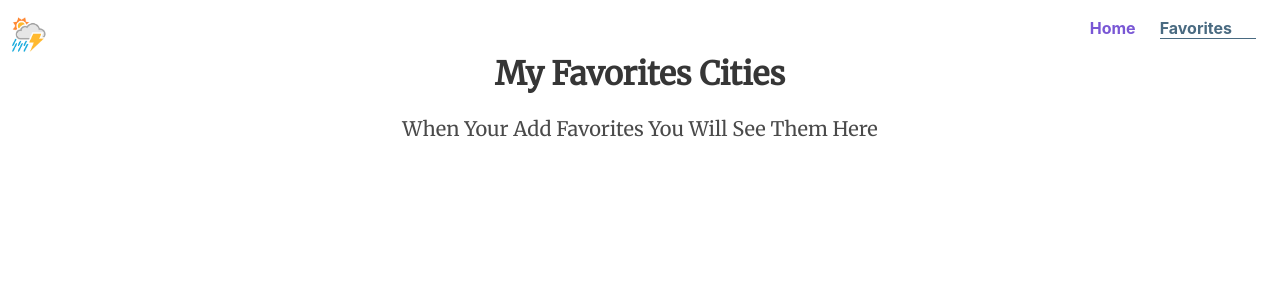
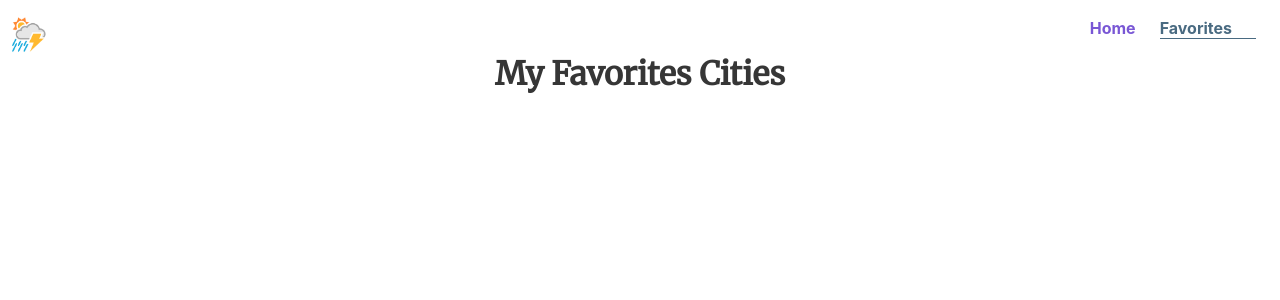
Before and after one commit to nivb52/mini-veu-app, a Vue app: page /#/favorites in a window 1280 px wide. Shown: the top 300 px of the page. Built offline with nearby package versions, Linux system fonts and the light colour scheme.

Commit message:
fix favorites from error at app init

```diff
--- a/src/store.js
+++ b/src/store.js
@@ -10,7 +10,7 @@ export default new Vuex.Store({
   state: {
     currentWeather: [],
     forecastWeather: {},
-    favorites: utillService.getSession(),
+    favorites: utillService.getSession() || [],
     currCity: defaultService.city(),
     isFahrenheit: defaultService.isFahrenheit()
   },
```
